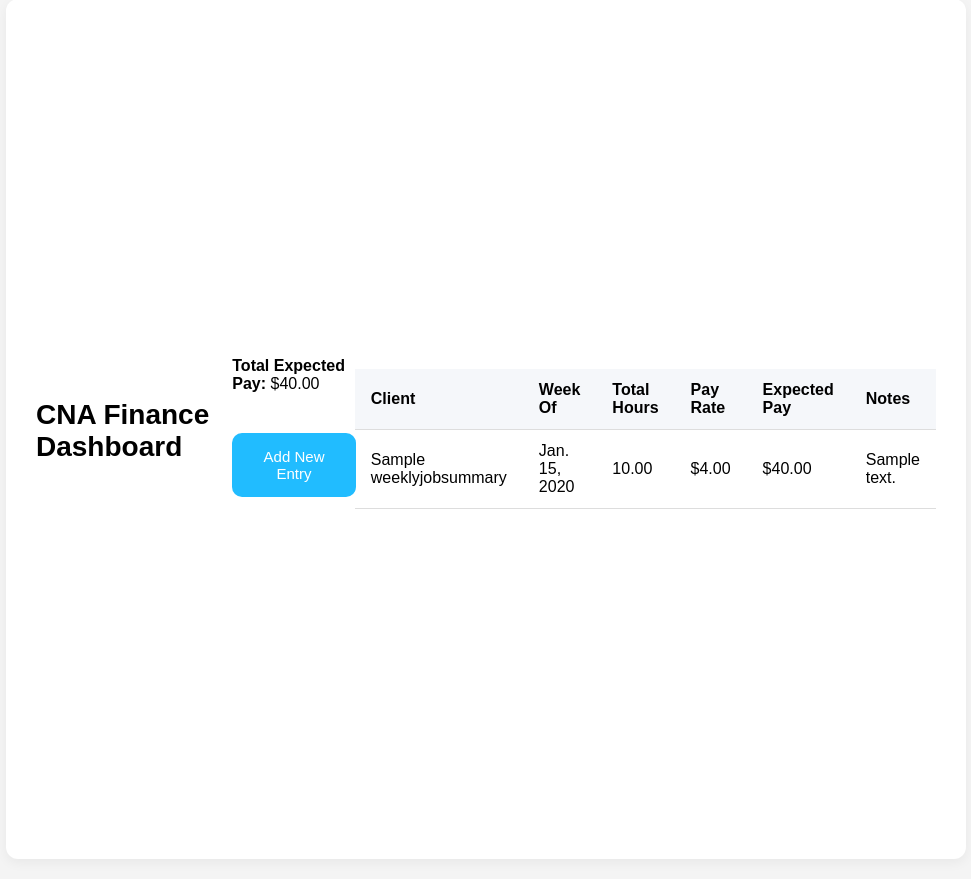
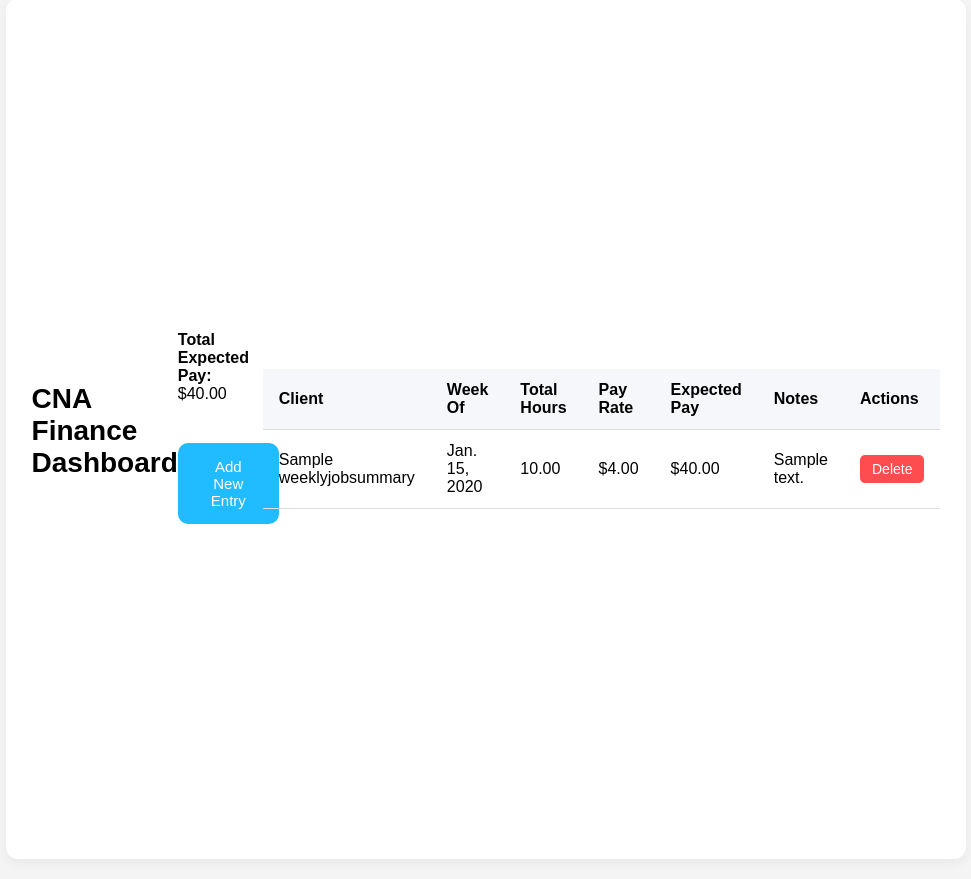
Before and after one commit to aubreyskinner/CIDM6395, a Django app: page /cna-finance/ in a window 1280 px wide. Shown: the part 35-914 px from the top of the page, without its empty margins (154-1125 px from the left). Run offline with Django 5.2, Linux system fonts and the light colour scheme; a user stored in the database is signed in; data comes from the database, SQL or seed files in the repository; both versions use the stored data as it was after the commit; tables that the repository leaves empty hold one stand-in row (values such as "Sample post").

Commit message:
new update

```diff
--- a/Project/cna/core/urls.py
+++ b/Project/cna/core/urls.py
@@ -27,6 +27,8 @@ urlpatterns = [
     path('', views.home, name='home'),
     path('cna-finance/', views.cna_finance_dashboard, name='cna_finance_dashboard'),
     path('cna-finance/add/', views.add_job_summary, name='add_job_summary'),
+    path('cna-finance/delete/<int:pk>/', views.delete_job_summary, name='delete_job_summary'),
+
 
 
 ]+ static(settings.STATIC_URL, document_root=settings.STATIC_ROOT)
--- a/Project/cna/core/views.py
+++ b/Project/cna/core/views.py
@@ -216,3 +216,11 @@ def add_job_summary(request):
         form = WeeklyJobSummaryForm()
 
     return render(request, 'add_job_summary.html', {'form': form})
+
+@login_required
+def delete_job_summary(request, pk):
+    job = get_object_or_404(WeeklyJobSummary, pk=pk, user=request.user)
+    if request.method == 'POST':
+        job.delete()
+        return redirect('cna_finance_dashboard')
+    return render(request, 'confirm_delete.html', {'job': job})
--- a/Project/cna/static/css/styles.css
+++ b/Project/cna/static/css/styles.css
@@ -571,3 +571,17 @@ html, body {
   font-size: 16px;
   margin-bottom: 10px;
 }
+.delete-btn {
+  background-color: #ff4d4f;
+  color: white;
+  border: none;
+  padding: 6px 12px;
+  border-radius: 5px;
+  font-size: 14px;
+  cursor: pointer;
+  transition: background-color 0.2s;
+}
+
+.delete-btn:hover {
+  background-color: #e04345;
+}
--- a/Project/cna/templates/cna_finance_dashboard.html
+++ b/Project/cna/templates/cna_finance_dashboard.html
@@ -20,6 +20,7 @@
           <th>Pay Rate</th>
           <th>Expected Pay</th>
           <th>Notes</th>
+          <th>Actions</th>
         </tr>
       </thead>
       <tbody>
@@ -31,6 +32,12 @@
           <td>${{ job.pay_rate }}</td>
           <td>${{ job.expected_pay }}</td>
           <td>{{ job.notes|default:"—" }}</td>
+          <td>
+            <form method="post" action="{% url 'delete_job_summary' job.pk %}" style="display:inline;">
+              {% csrf_token %}
+              <button type="submit" class="delete-btn">Delete</button>
+            </form>
+          </td>
         </tr>
         {% endfor %}
       </tbody>
```
Also changed, not shown: Project/cna/db.sqlite3.
